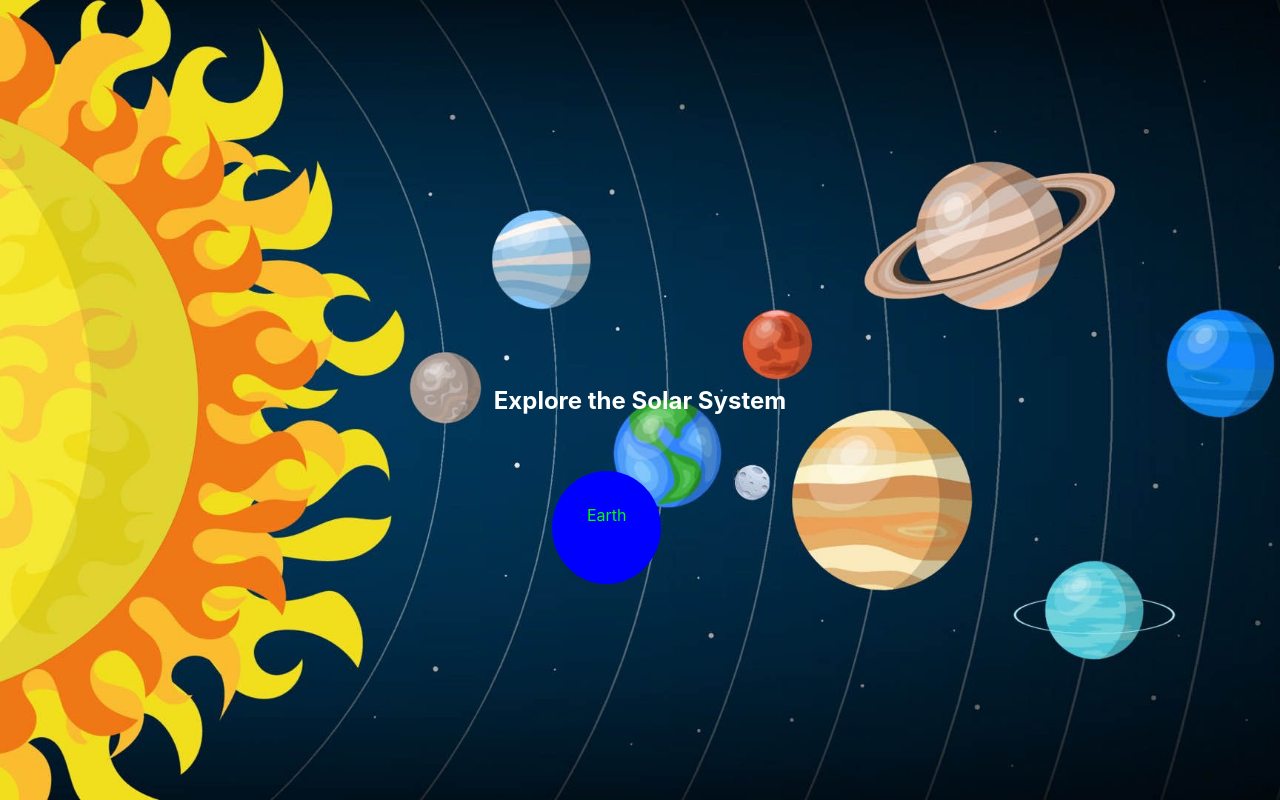
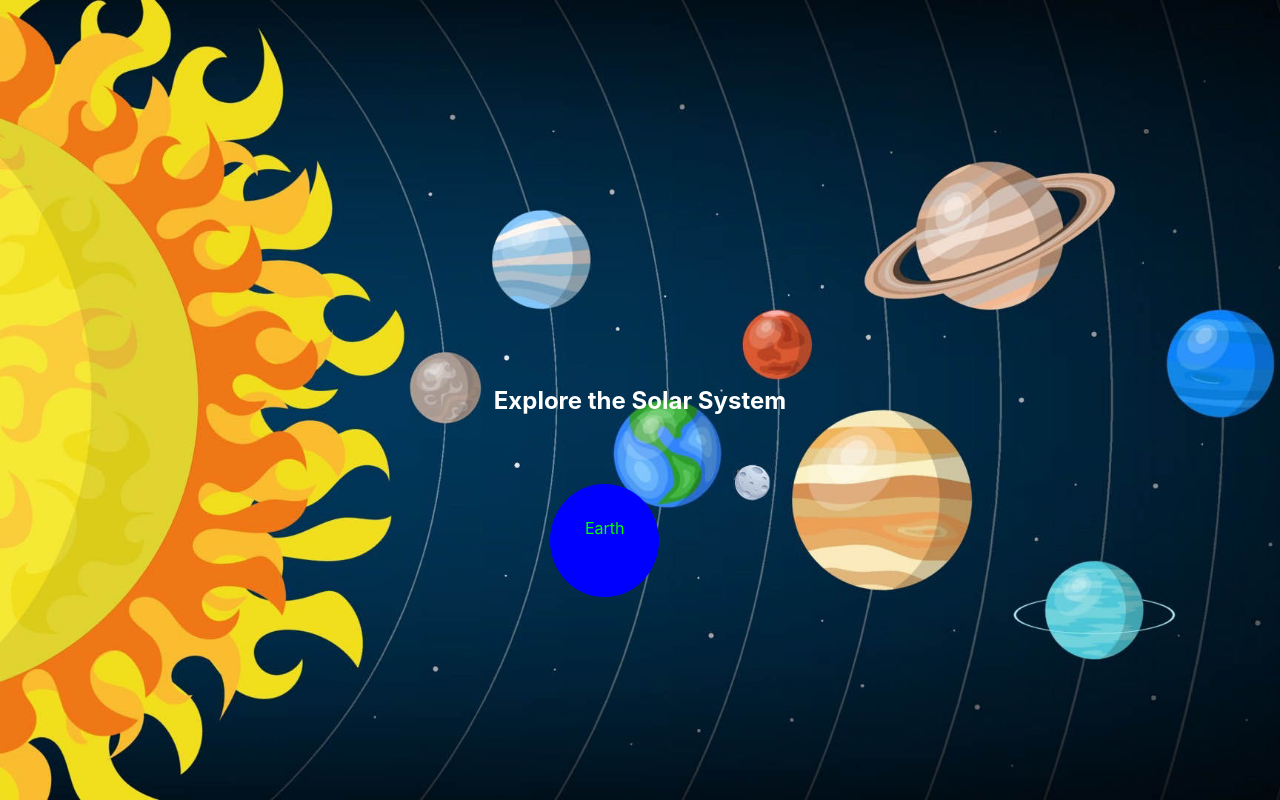
Before and after one commit to Ronnyboy125/Galactic-Explorers, a React (Create React App) app in the folder cbw/: page /solarsystem in a window 1280 px wide. Built offline with nearby package versions, Linux system fonts and the light colour scheme.

Commit message:
earth test 2

```diff
--- a/cbw/src/App.css
+++ b/cbw/src/App.css
@@ -56,12 +56,12 @@
   text-decoration: none;
   display: inline-block;
   font-size: 16px;
-  margin: 4px 2px;
+  margin: 4% 2%;
   cursor: pointer;
   border-radius: 50%;
-  left: 43%;
+  left: 41%;
   position: absolute;
-  bottom: 26.5%;
+  bottom: 19%;
 
 }
 
```
